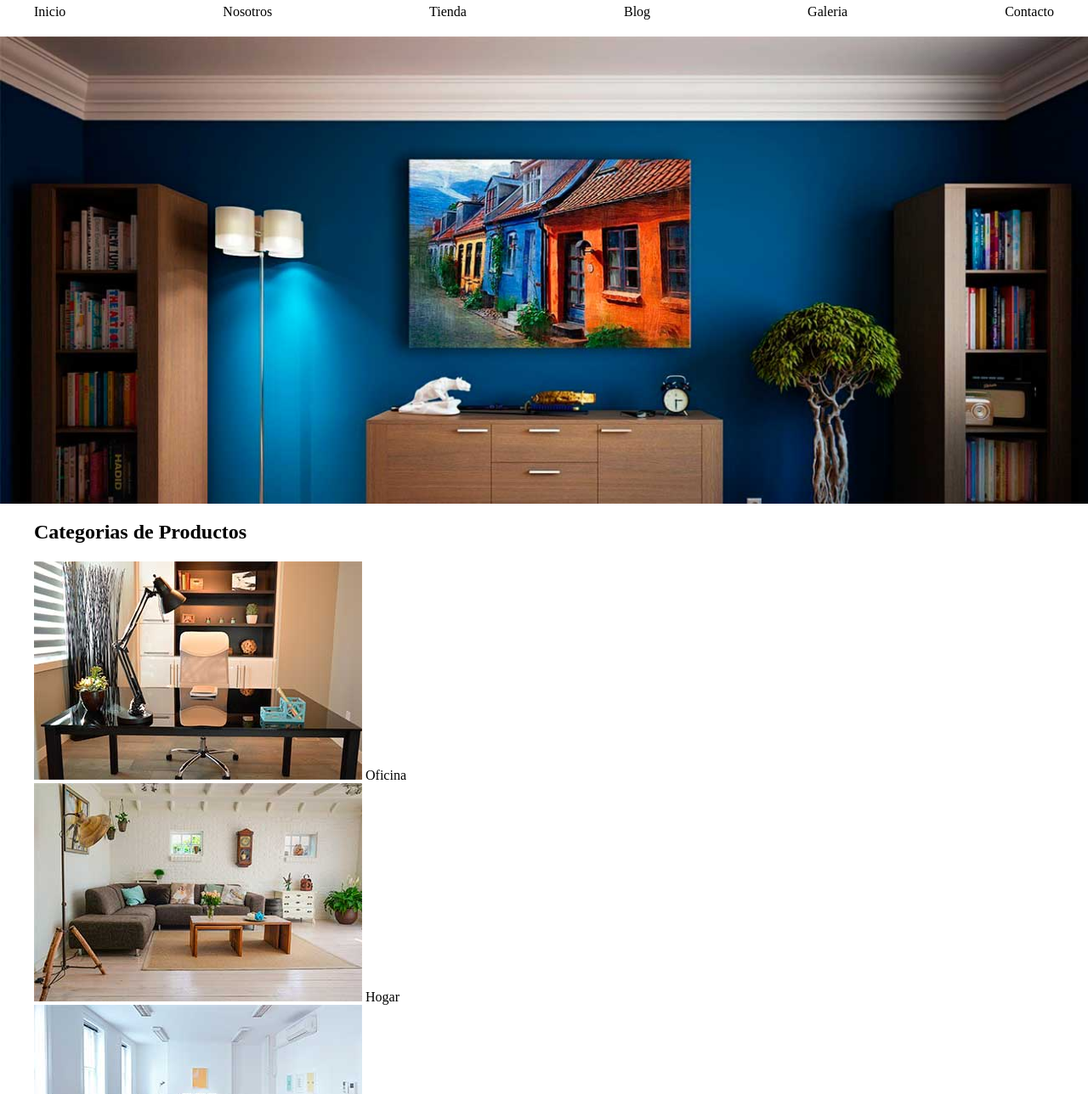
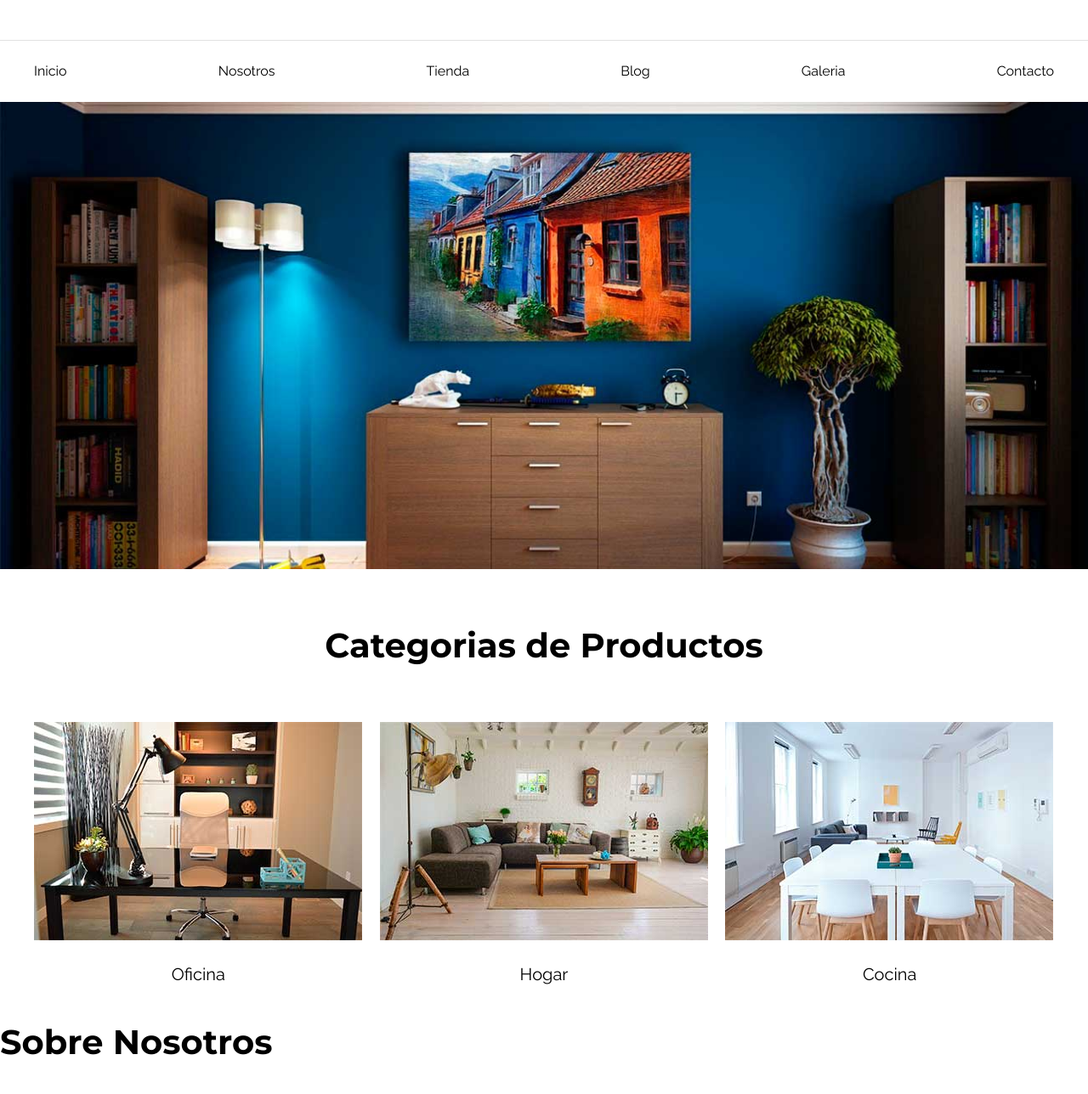
Before and after one commit to moyosxtouch/practica-ecommer, a plain HTML site: page index.html in a window 1280 px wide. Shown: the part 153-1441 px from the top of the page at 85% size. Drawn offline with Linux system fonts and the light colour scheme.

Commit message:
ajustando el diseño

```diff
--- a/css/app.css
+++ b/css/app.css
@@ -1,9 +1,31 @@
 html {
   box-sizing: border-box;
+  font-size: 62.5%; /* 1REM = 10px*/
 }
 *,
 *:after {
   box-sizing: inherit;
+}
+
+body {
+  font-family: "Raleway", sans-serif;
+  font-size: 1.6rem;
+  line-height: 2;
+}
+h1,
+h2,
+h3 {
+  font-family: "Montserrat", sans-serif;
+  margin: 0 0 5rem 0;
+}
+h1 {
+  font-size: 5rem;
+}
+h2 {
+  font-size: 4rem;
+}
+h3 {
+  font-size: 3rem;
 }
 /* globales*/
 a {
@@ -11,13 +33,13 @@ a {
   color: black;
 }
 .contenedor {
-  max-width: 1200px;
+  max-width: 120rem;
   margin: 0 auto;
 }
 /*Header y navegacion*/
 .nombre-sitio {
-  margin-top: 50px;
-  margin-bottom: 50px;
+  margin-top: 5rem;
+
   text-align: center;
 }
 .nombre-sitio span {
@@ -27,7 +49,7 @@ a {
   border-top: 1px solid #e1e1e1;
 }
 .nav-principal {
-  padding: 20px 0;
+  padding: 2rem 0;
   display: flex;
   justify-content: space-between;
 }
@@ -35,9 +57,33 @@ a {
   background-image: url(../img/principal.jpg);
   background-repeat: no-repeat;
   background-size: cover;
-  height: 550px;
+  background-position: center center;
+  height: 55rem;
+}
+img {
+  max-width: 100%;
+  display: block;
 }
 /** Categorias**/
+.categorias {
+  padding-top: 5rem;
+}
+.categorias h2 {
+  text-align: center;
+}
+.categoria a {
+  text-align: center;
+  display: block;
+  padding: 2rem;
+  font-size: 2rem;
+}
+.categoria a:hover {
+  background-color: #037bc0;
+  color: white;
+  border-bottom-right-radius: 1rem;
+}
 .listado-categorias {
   display: grid;
+  grid-template-columns: repeat(3, 1fr);
+  gap: 2rem;
 }
--- a/index.html
+++ b/index.html
@@ -6,6 +6,11 @@
   <meta name="viewport" content="width=device-width, initial-scale=1.0">
   <title>Ecommer-Home</title>
   <link rel="stylesheet" href="/css/normalize.css">
+  <link rel="preconnect" href="https://fonts.googleapis.com">
+  <link rel="preconnect" href="https://fonts.gstatic.com" crossorigin>
+  <link
+    href="https://fonts.googleapis.com/css2?family=Montserrat:wght@400;700;900&family=Raleway:wght@400;700;900&display=swap"
+    rel="stylesheet">
   <link rel="stylesheet" href="/css/app.css">
 </head>
 
@@ -25,18 +30,18 @@
   </div>
 
   <div class="hero"></div>
-  <section class="contenedor">
+  <section class="contenedor categorias">
     <h2>Categorias de <span>Productos</span> </h2>
-    <div class="listado-categorias">
-      <div>
+    <div class="listado-categorias ">
+      <div class=categoria>
         <img src="/img/categoria1.jpg" alt="Imagen Categoria">
         <a href="#">Oficina</a>
       </div>
-      <div>
+      <div class=categoria>
         <img src="/img/categoria2.jpg" alt="Imagen Categoria">
         <a href="#">Hogar</a>
       </div>
-      <div>
+      <div class=categoria>
         <img src="/img/categoria3.jpg" alt="Imagen Categoria">
         <a href="#">Cocina</a>
       </div>
```
